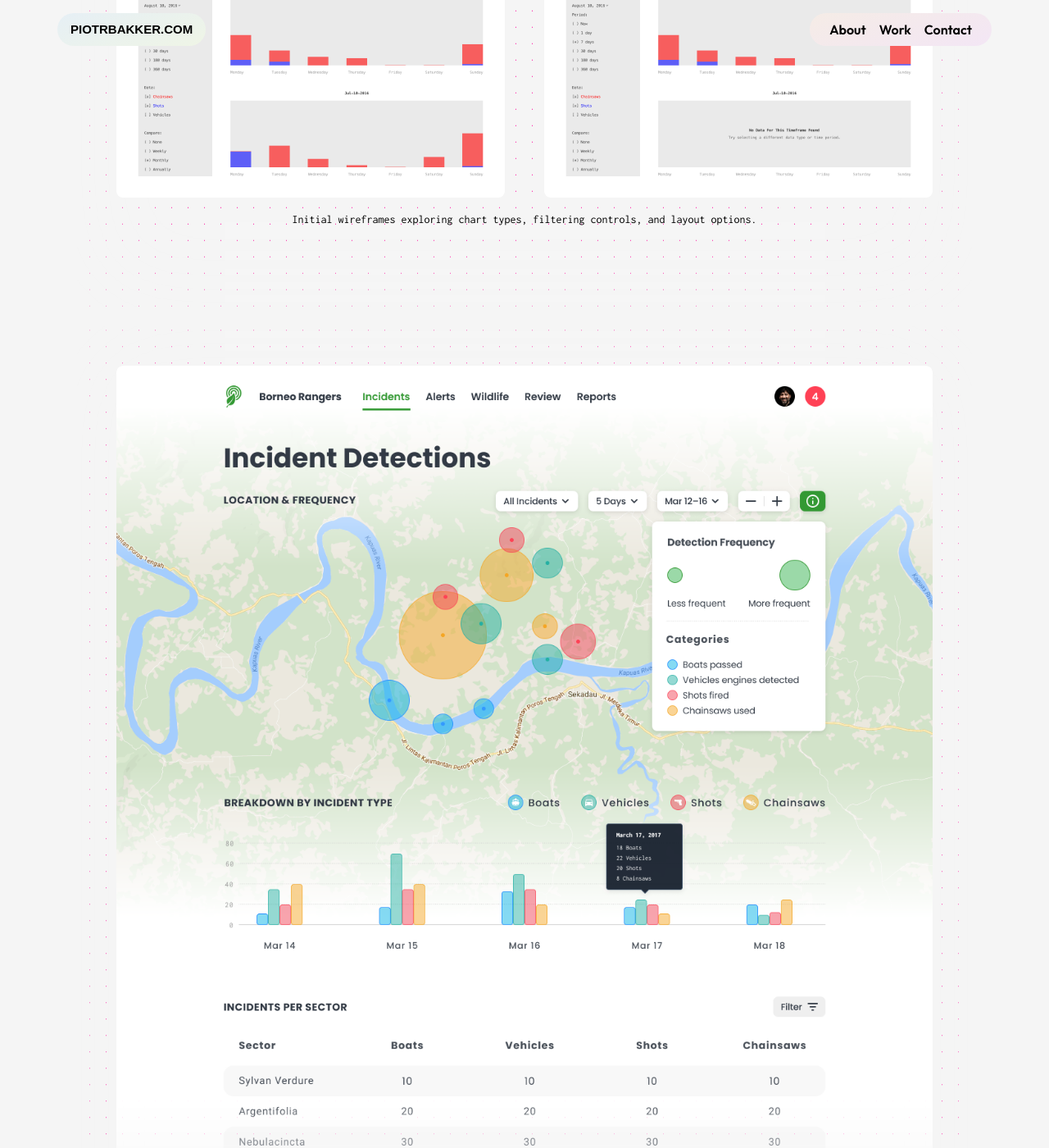
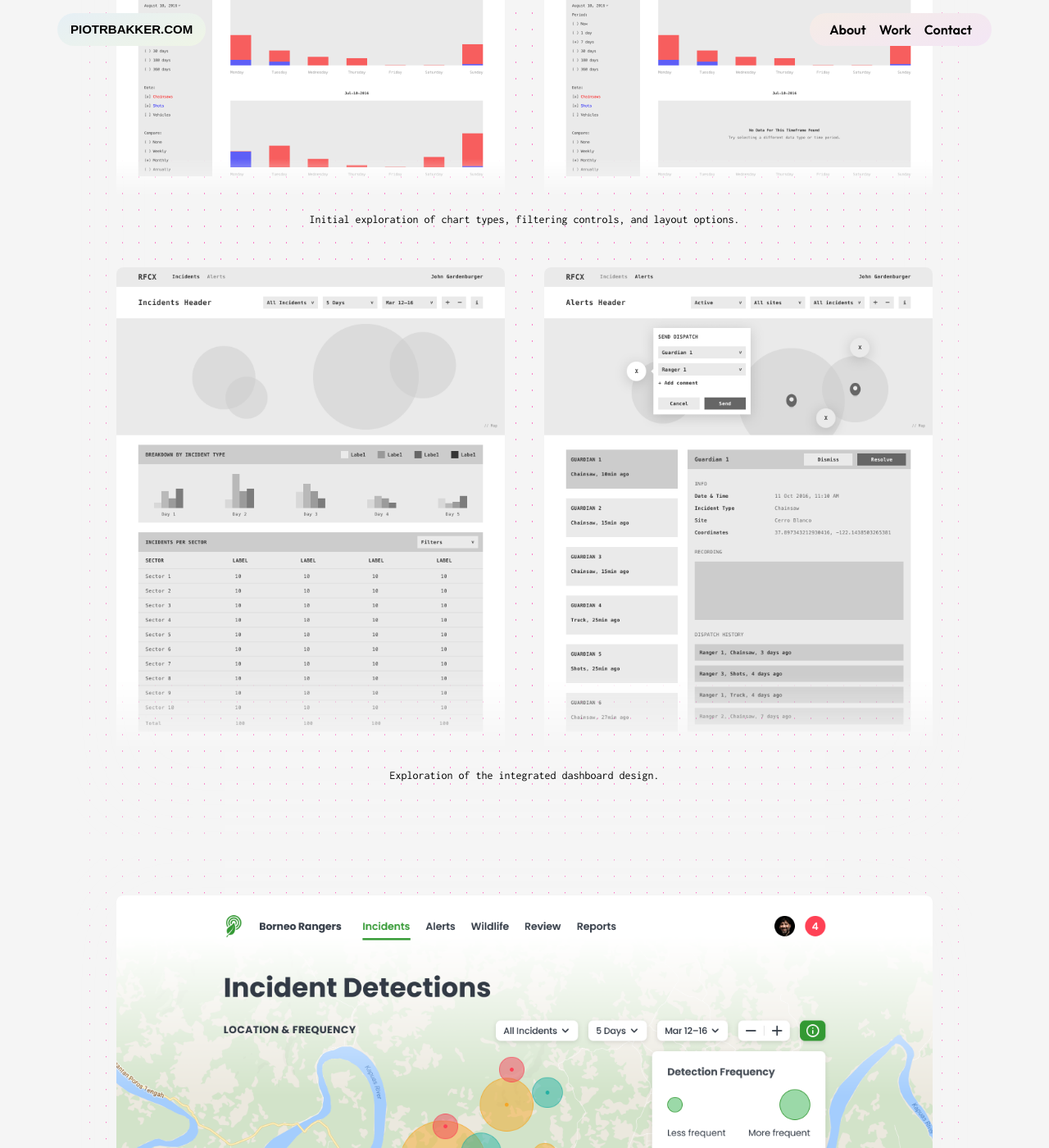
Before and after one commit to piotrbakker/piotrbakker.com, a Jekyll site: the page built from work/rfcx.html, in a window 1280 px wide and 1400 px high, scrolled down 2129 px. Shown: the whole window at 82% size. Built offline with Jekyll 4.4.1, drawn with Linux system fonts in a browser that asks for light colours; some web fonts are replaced.

Commit message:
Add more wireframe asset files.

```diff
--- a/work/rfcx.html
+++ b/work/rfcx.html
@@ -37,36 +37,52 @@
                   <div class="col=12 col-md-6">
                     <picture>
                       <source srcset="/assets/img/rfcx.org/content.dark-rfcx-project-wireframe-01.png" media="(prefers-color-scheme: dark)">
-                      <img class="img-fluid rounded-3" alt="Wireframe of RFCx’s incident dashboard" src="/assets/img/rfcx.org/content.light-rfcx-project-wireframe-01.png">
+                      <img class="img-fluid rounded-3 image-mask-gradient" alt="Wireframe of RFCx’s incident dashboard" src="/assets/img/rfcx.org/content.light-rfcx-project-wireframe-01.png">
                     </picture>
                   </div>
                   <div class="col-12 col-md-6">
                     <picture>
                       <source srcset="/assets/img/rfcx.org/content.dark-rfcx-project-wireframe-02.png" media="(prefers-color-scheme: dark)">
-                      <img class="img-fluid rounded-3" alt="Wireframe of RFCx’s incident dashboard" src="/assets/img/rfcx.org/content.light-rfcx-project-wireframe-02.png">
+                      <img class="img-fluid rounded-3 image-mask-gradient" alt="Wireframe of RFCx’s incident dashboard" src="/assets/img/rfcx.org/content.light-rfcx-project-wireframe-02.png">
                     </picture>
                   </div>
                   <div class="col-12 col-md-6">
                     <picture>
                       <source srcset="/assets/img/rfcx.org/content.dark-rfcx-project-wireframe-03.png" media="(prefers-color-scheme: dark)">
-                      <img class="img-fluid rounded-3" alt="Wireframe of RFCx’s incident dashboard" src="/assets/img/rfcx.org/content.light-rfcx-project-wireframe-03.png">
+                      <img class="img-fluid rounded-3 image-mask-gradient" alt="Wireframe of RFCx’s incident dashboard" src="/assets/img/rfcx.org/content.light-rfcx-project-wireframe-03.png">
                     </picture>
                   </div>
                   <div class="col-12 col-md-6">
                     <picture>
                       <source srcset="/assets/img/rfcx.org/content.dark-rfcx-project-wireframe-04.png" media="(prefers-color-scheme: dark)">
-                      <img class="img-fluid rounded-3" alt="Wireframe of RFCx’s incident dashboard" src="/assets/img/rfcx.org/content.light-rfcx-project-wireframe-04.png">
+                      <img class="img-fluid rounded-3 image-mask-gradient" alt="Wireframe of RFCx’s incident dashboard" src="/assets/img/rfcx.org/content.light-rfcx-project-wireframe-04.png">
                     </picture>
                   </div>
                 </div>
-                <figcaption class="figure-caption text-center mt-3 text-style-primary text-monospaced">Initial wireframes exploring chart types, filtering controls, and layout options.</figcaption>
+                <figcaption class="figure-caption text-center mt-3 text-style-primary text-monospaced">Initial exploration of chart types, filtering controls, and layout options.</figcaption>
+              </figure>
+              <figure class="figure">
+                <div class="row gx-4 gx-xl-5 gy-4 gy-xl-5">
+                  <div class="col-12 col-md-6">
+                    <picture>
+                      <source srcset="/assets/img/rfcx.org/content.dark-rfcx-project-wireframe-05.png" media="(prefers-color-scheme: dark)">
+                      <img class="img-fluid rounded-3 image-mask-gradient" alt="Wireframe of RFCx’s incident dashboard" src="/assets/img/rfcx.org/content.light-rfcx-project-wireframe-05.png">
+                    </picture>
+                  </div>
+                  <div class="col-12 col-md-6">
+                    <picture>
+                      <source srcset="/assets/img/rfcx.org/content.dark-rfcx-project-wireframe-06.png" media="(prefers-color-scheme: dark)">
+                      <img class="img-fluid rounded-3 image-mask-gradient" alt="Wireframe of RFCx’s alert dispatch dashboard" src="/assets/img/rfcx.org/content.light-rfcx-project-wireframe-06.png">
+                    </picture>
+                  </div>
+                </div>
+                <figcaption class="figure-caption text-center mt-3 text-style-primary text-monospaced">Exploration of the integrated dashboard design.</figcaption>
               </figure>
             </div>
           </div>
         </div>
       </div>
     </div>
-
     <div class="row mt-2 mt-lg-4">
       <div class="col">
         <div class="p-4 p-lg-5 content-bg-dotted">
```
Also changed, not shown: assets/img/rfcx.org/content.dark-rfcx-project-wireframe-05.png (added), assets/img/rfcx.org/content.dark-rfcx-project-wireframe-06.png (added), assets/img/rfcx.org/content.light-rfcx-project-wireframe-05.png (added), assets/img/rfcx.org/content.light-rfcx-project-wireframe-06.png (added).
